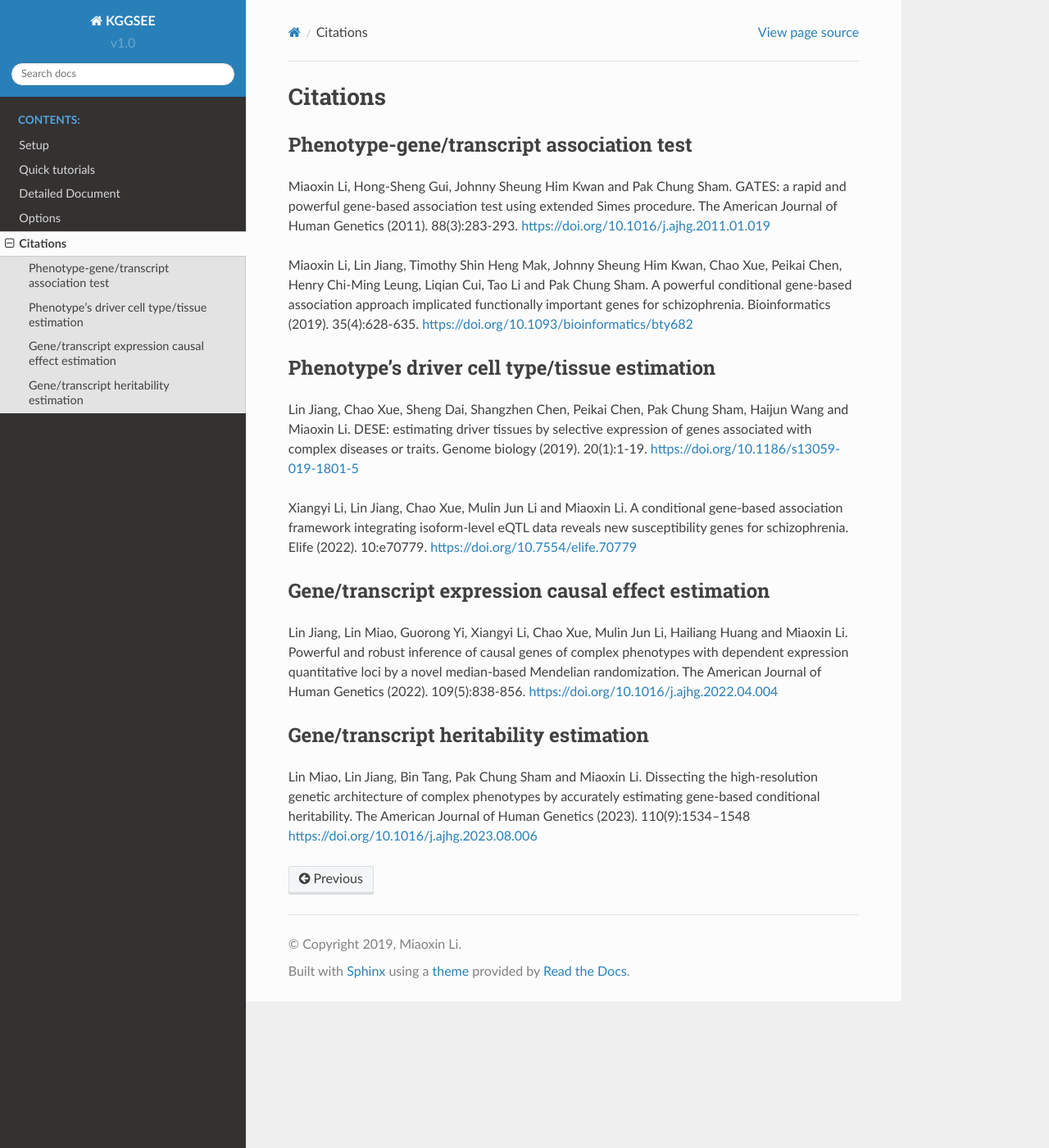
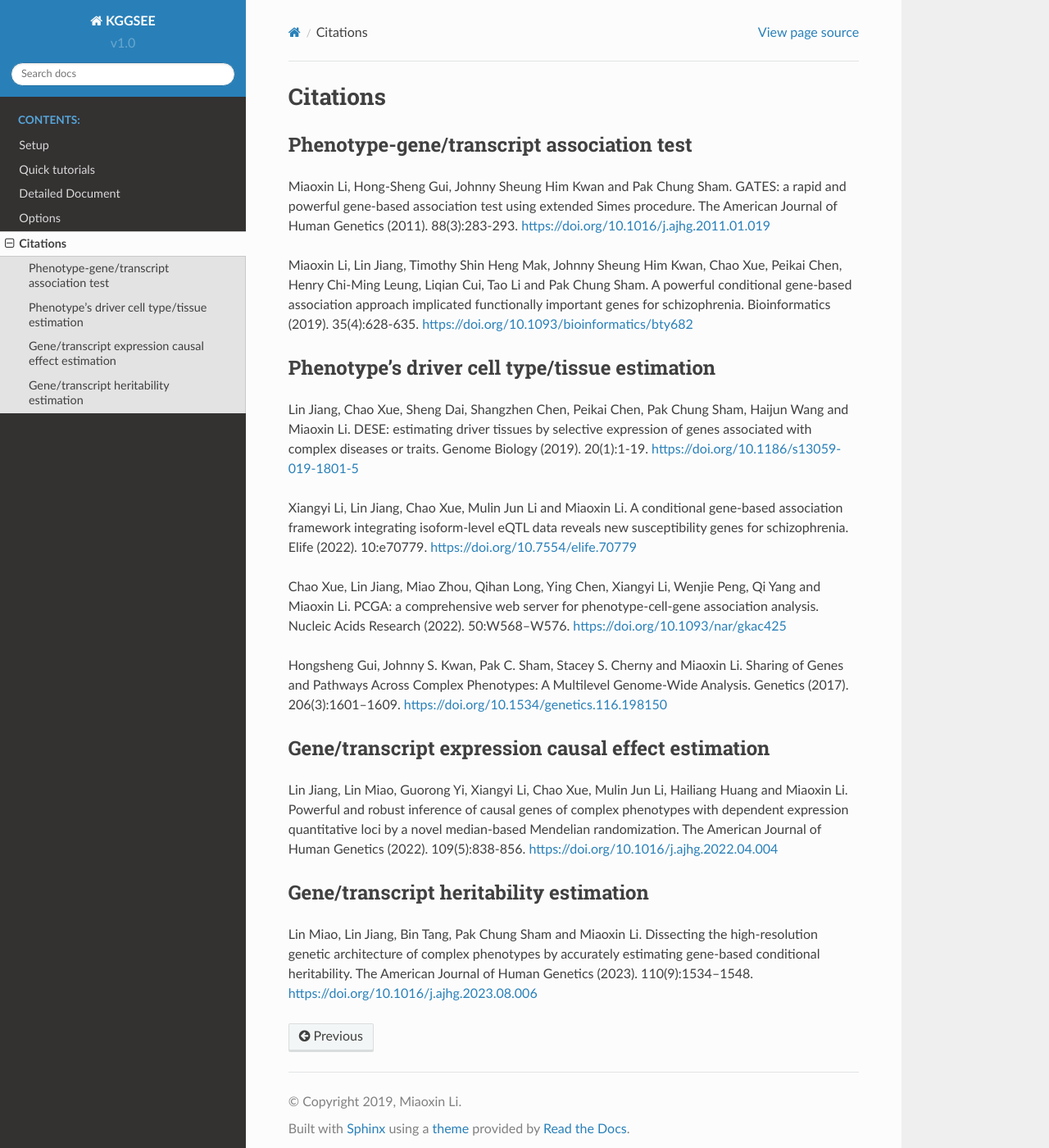
Before and after one commit to pmglab/KGGSEE, a Sphinx documentation site: the page built from doc/source/citations.rst, in a window 1280 px wide and 1400 px high. Shown: the whole window at 82% size. Built offline with Sphinx 7.4.7 and the Read the Docs theme 2.0.0, drawn with Linux system fonts in a browser that asks for light colours.

Commit message:
Update citations.rst

```diff
--- a/doc/source/citations.rst
+++ b/doc/source/citations.rst
@@ -13,9 +13,13 @@ Miaoxin Li, Lin Jiang, Timothy Shin Heng Mak, Johnny Sheung Him Kwan, Chao Xue,
 
 Phenotype’s driver cell type/tissue estimation
 ==============================================
-Lin Jiang, Chao Xue, Sheng Dai, Shangzhen Chen, Peikai Chen, Pak Chung Sham, Haijun Wang and Miaoxin Li. DESE: estimating driver tissues by selective expression of genes associated with complex diseases or traits. Genome biology (2019). 20(1):1-19. https://doi.org/10.1186/s13059-019-1801-5
+Lin Jiang, Chao Xue, Sheng Dai, Shangzhen Chen, Peikai Chen, Pak Chung Sham, Haijun Wang and Miaoxin Li. DESE: estimating driver tissues by selective expression of genes associated with complex diseases or traits. Genome Biology (2019). 20(1):1-19. https://doi.org/10.1186/s13059-019-1801-5
 
 Xiangyi Li, Lin Jiang, Chao Xue, Mulin Jun Li and Miaoxin Li. A conditional gene-based association framework integrating isoform-level eQTL data reveals new susceptibility genes for schizophrenia. Elife (2022). 10:e70779. https://doi.org/10.7554/elife.70779
+
+Chao Xue, Lin Jiang, Miao Zhou, Qihan Long, Ying Chen, Xiangyi Li, Wenjie Peng, Qi Yang and Miaoxin Li. PCGA: a comprehensive web server for phenotype-cell-gene association analysis. Nucleic Acids Research (2022). 50:W568–W576. https://doi.org/10.1093/nar/gkac425
+
+Hongsheng Gui, Johnny S. Kwan, Pak C. Sham, Stacey S. Cherny and Miaoxin Li. Sharing of Genes and Pathways Across Complex Phenotypes: A Multilevel Genome-Wide Analysis. Genetics (2017). 206(3):1601–1609. https://doi.org/10.1534/genetics.116.198150
 
 
 Gene/transcript expression causal effect estimation
@@ -25,4 +29,4 @@ Lin Jiang, Lin Miao, Guorong Yi, Xiangyi Li, Chao Xue, Mulin Jun Li, Hailiang Hu
 
 Gene/transcript heritability estimation
 =======================================
-Lin Miao, Lin Jiang, Bin Tang, Pak Chung Sham and Miaoxin Li. Dissecting the high-resolution genetic architecture of complex phenotypes by accurately estimating gene-based conditional heritability. The American Journal of Human Genetics (2023). 110(9):1534–1548 https://doi.org/10.1016/j.ajhg.2023.08.006
+Lin Miao, Lin Jiang, Bin Tang, Pak Chung Sham and Miaoxin Li. Dissecting the high-resolution genetic architecture of complex phenotypes by accurately estimating gene-based conditional heritability. The American Journal of Human Genetics (2023). 110(9):1534–1548. https://doi.org/10.1016/j.ajhg.2023.08.006
```
